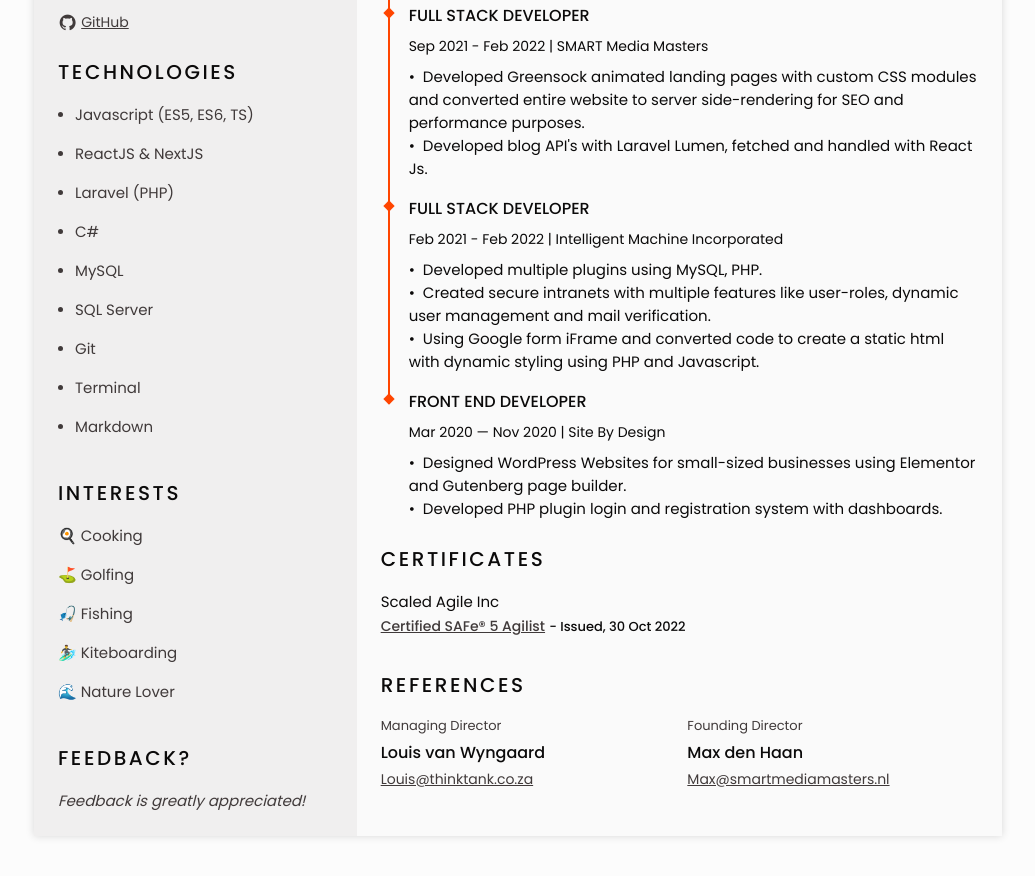
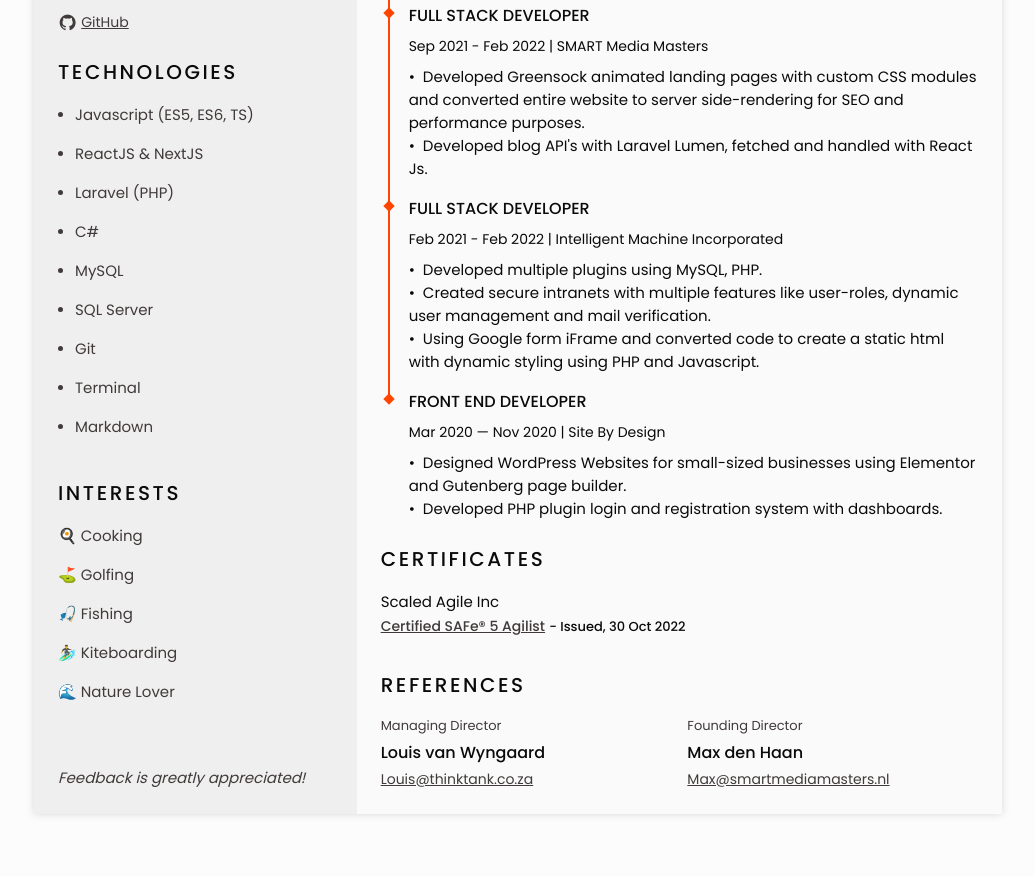
Before and after one commit to johannes-vdm/johannes-site, a plain HTML site: page index.html in a window 1280 px wide. Shown: the part 355-1231 px from the top of the page, without its empty margins (122-1157 px from the left). Drawn offline with nearby package versions, Linux system fonts and the light colour scheme.

Commit message:
feedback

```diff
--- a/index.html
+++ b/index.html
@@ -166,7 +166,8 @@
                 </section>
 
                 <section class="interests pb-custom" id="interests">
-                    <h2 class="section-title">Feedback?</h2>
+                    <!-- <h2 class="section-title">Feedback?</h2> -->
+                    <br>
                     <i>Feedback is greatly appreciated!</i>
                 </section>
             </div>
```
